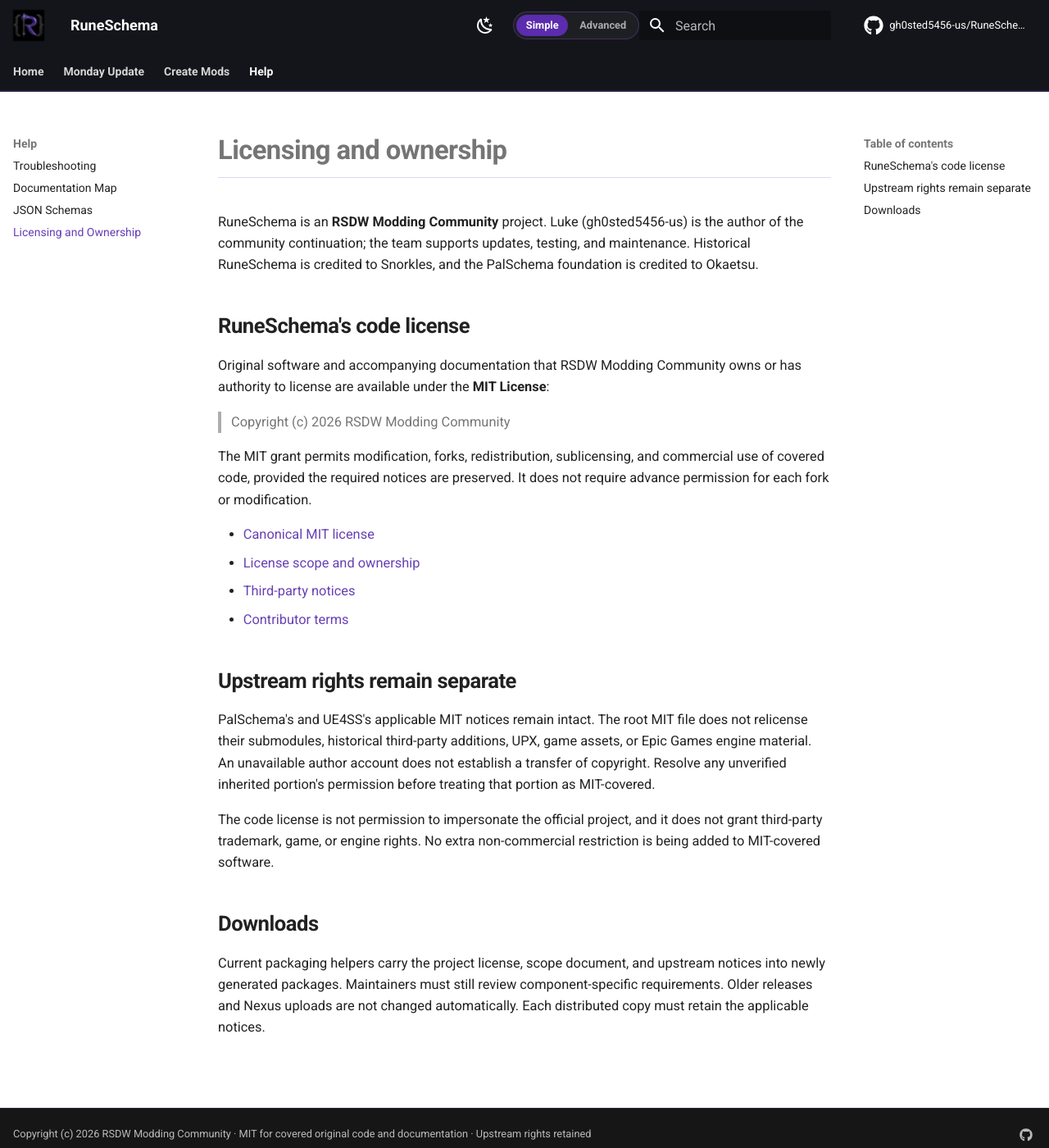
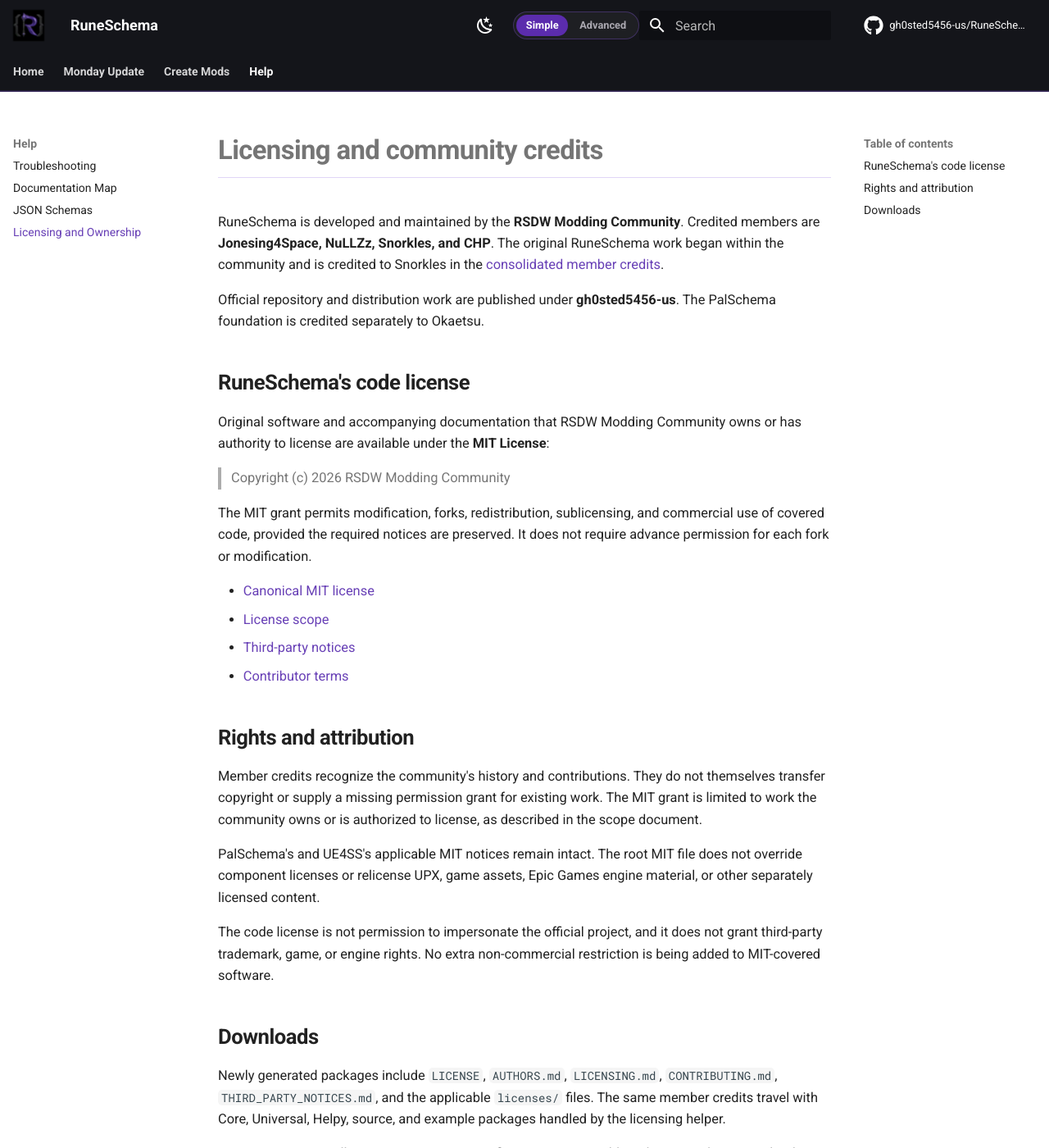
Before and after one commit to gh0sted5456-us/RuneSchema, an MkDocs documentation site: the page built from docs/LICENSING.md, in a window 1280 px wide and 1400 px high. Shown: the whole window at 82% size. Built offline with MkDocs 1.6.1 and Material for MkDocs 9.7.7, drawn with Linux system fonts in a browser that asks for light colours; comment, search, counter and statistics services are not loaded; some of the changed text lies outside the part shown.

Commit message:
docs: consolidate RSDW community credits in licensing and distributions
Credit Jonesing4Space, NuLLZz, Snorkles, and CHP together, with publication under gh0sted5456-us. Carry AUTHORS.md and contributor terms into distribution packages and test exact notice text, member credits, and missing-credit handling. Preserve standard MIT and upstream notices and the existing rights-scope boundary.

```diff
--- a/docs/LICENSING.md
+++ b/docs/LICENSING.md
@@ -1,9 +1,12 @@
-# Licensing and ownership
+# Licensing and community credits
 
-RuneSchema is an **RSDW Modding Community** project. Luke (gh0sted5456-us) is
-the author of the community continuation; the team supports updates, testing,
-and maintenance. Historical RuneSchema is credited to Snorkles, and the
-PalSchema foundation is credited to Okaetsu.
+RuneSchema is developed and maintained by the **RSDW Modding Community**.
+Credited members are **Jonesing4Space, NuLLZz, Snorkles, and CHP**. The original
+RuneSchema work began within the community and is credited to Snorkles in the
+[consolidated member credits](https://github.com/gh0sted5456-us/RuneSchema/blob/main/AUTHORS.md).
+
+Official repository and distribution work are published under **gh0sted5456-us**.
+The PalSchema foundation is credited separately to Okaetsu.
 
 ## RuneSchema's code license
 
@@ -17,17 +20,20 @@ commercial use of covered code, provided the required notices are preserved.
 It does not require advance permission for each fork or modification.
 
 - [Canonical MIT license](https://github.com/gh0sted5456-us/RuneSchema/blob/main/LICENSE)
-- [License scope and ownership](https://github.com/gh0sted5456-us/RuneSchema/blob/main/LICENSING.md)
+- [License scope](https://github.com/gh0sted5456-us/RuneSchema/blob/main/LICENSING.md)
 - [Third-party notices](https://github.com/gh0sted5456-us/RuneSchema/blob/main/THIRD_PARTY_NOTICES.md)
 - [Contributor terms](https://github.com/gh0sted5456-us/RuneSchema/blob/main/CONTRIBUTING.md)
 
-## Upstream rights remain separate
+## Rights and attribution
+
+Member credits recognize the community's history and contributions. They do
+not themselves transfer copyright or supply a missing permission grant for
+existing work. The MIT grant is limited to work the community owns or is
+authorized to license, as described in the scope document.
 
 PalSchema's and UE4SS's applicable MIT notices remain intact. The root MIT
-file does not relicense their submodules, historical third-party additions,
-UPX, game assets, or Epic Games engine material. An unavailable author account
-does not establish a transfer of copyright. Resolve any unverified inherited
-portion's permission before treating that portion as MIT-covered.
+file does not override component licenses or relicense UPX, game assets,
+Epic Games engine material, or other separately licensed content.
 
 The code license is not permission to impersonate the official project, and
 it does not grant third-party trademark, game, or engine rights. No extra
@@ -35,8 +41,11 @@ non-commercial restriction is being added to MIT-covered software.
 
 ## Downloads
 
-Current packaging helpers carry the project license, scope document, and
-upstream notices into newly generated packages. Maintainers must still
-review component-specific requirements. Older releases and Nexus uploads
-are not changed automatically. Each distributed copy must retain the
-applicable notices.
+Newly generated packages include `LICENSE`, `AUTHORS.md`, `LICENSING.md`,
+`CONTRIBUTING.md`, `THIRD_PARTY_NOTICES.md`, and the applicable `licenses/`
+files. The same member credits travel with Core, Universal, Helpy, source,
+and example packages handled by the licensing helper.
+
+Maintainers must still review component-specific requirements. Older releases
+and Nexus uploads are not changed automatically. Each distributed copy must
+retain the applicable notices.
```
Also changed, not shown: AUTHORS.md (added, +34 -0 lines), CONTRIBUTING.md (+4 -3 lines), LICENSING.md (+20 -17 lines), README.md (+10 -11 lines), THIRD_PARTY_NOTICES.md (+5 -5 lines), docs/NEXUS-LICENSING.txt (+21 -18 lines), source/README.md (+10 -11 lines), 3 other files.
